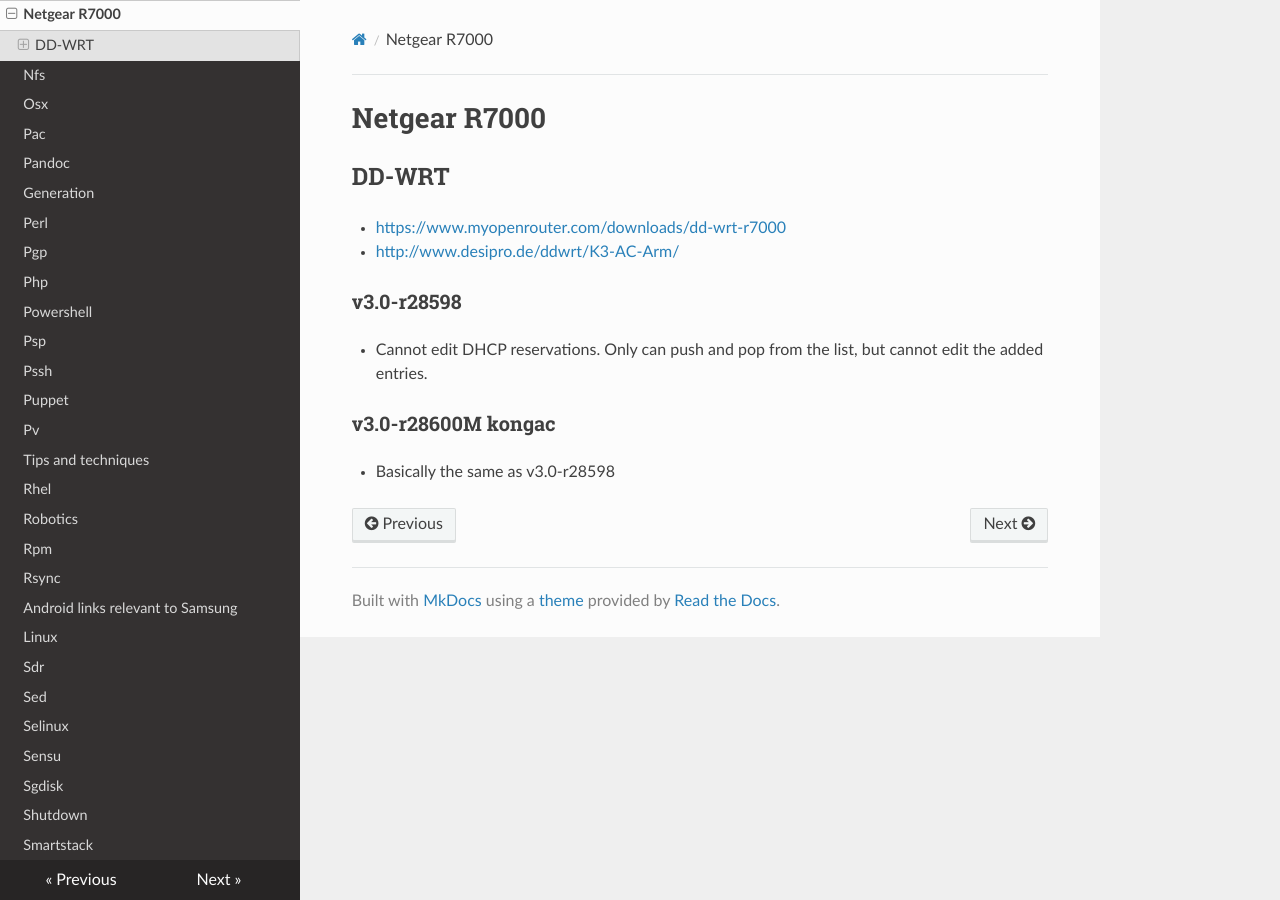
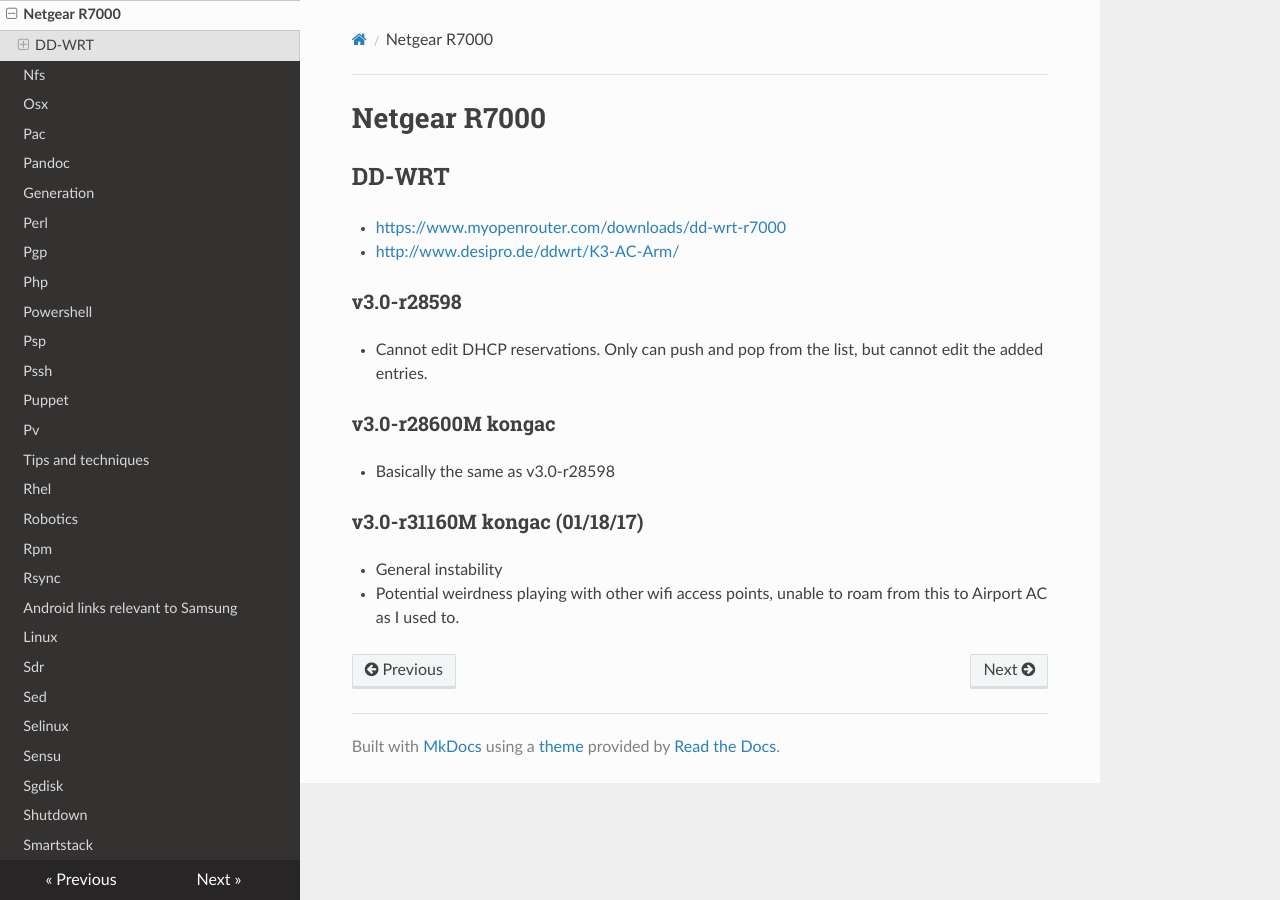
Before and after one commit to lando-cal/tech-notes, an MkDocs documentation site: the page built from docs/netgear.md, in a window 1280 px wide. Built offline with MkDocs 1.6.1, drawn with Linux system fonts in a browser that asks for light colours; nearby versions of some CDN libraries.

Commit message:
Add info about a firmware version.

```diff
--- a/docs/netgear.md
+++ b/docs/netgear.md
@@ -12,3 +12,8 @@
 ### v3.0-r28600M kongac
 
 - Basically the same as v3.0-r28598
+
+### v3.0-r31160M kongac (01/18/17)
+
+- General instability
+- Potential weirdness playing with other wifi access points, unable to roam from this to Airport AC as I used to.
```
